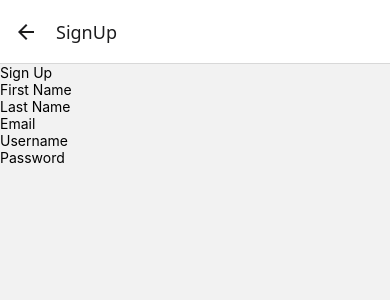
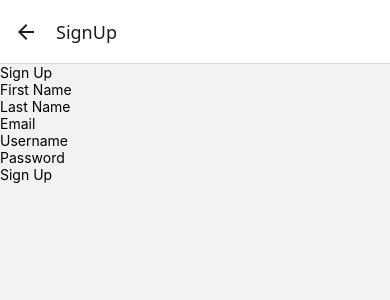
Before and after one commit to Beans-InJeans/IAT359_TravelApp, a React Native app in the folder HoneyHop/: screen /SignUp in a window 390 px wide. Shown: the top 300 px of the page. Built offline with nearby package versions, Linux system fonts and the light colour scheme; no server answers.

Commit message:
Add navigation, button to SignUp.js

```diff
--- a/HoneyHop/App.js
+++ b/HoneyHop/App.js
@@ -11,6 +11,7 @@ import { createBottomTabNavigator } from '@react-navigation/bottom-tabs';
 import Home from './src/screens/Home';
 import LogIn from './src/screens/Login';
 import SignUp from './src/screens/SignUp';
+import List from './src/screens/List';
 
 const Stack = createStackNavigator();
 
@@ -30,6 +31,7 @@ export default function App() {
         <Stack.Screen name="Home" component={Home}/>
         <Stack.Screen name="SignUp" component={SignUp}/>
         <Stack.Screen name="Login" component={LogIn}/>
+        <Stack.Screen name='List' component={List}/>
       </Stack.Navigator>
     </NavigationContainer>
   );
--- a/HoneyHop/src/screens/SignUp.js
+++ b/HoneyHop/src/screens/SignUp.js
@@ -3,7 +3,7 @@ import { StyleSheet, Text, TextInput, TouchableOpacity, View } from 'react-nativ
 import { createUserWithEmailAndPassword } from "firebase/auth";
 import { firebase_auth } from "../firebaseConfig";
 
-export default function SignUp() {
+export default function SignUp({ navigation }) {
     const [email, setEmail] = useState("");
     const [username, setUsername] = useState("");
     const [password, setPassword] = useState("");
@@ -14,6 +14,7 @@ export default function SignUp() {
         try {
             await createUserWithEmailAndPassword(firebase_auth, email, password);
             console.log("User created successfully.");
+            navigation.navigate("List");
         } catch (error) {
             console.error(error.message);
         }
@@ -46,7 +47,11 @@ export default function SignUp() {
                 // onChangeText={onChangeText}
                 value={password}
                 placeholder='Password'
+                secureTextEntry
             />
+            <TouchableOpacity onPress={handleSignUp}>
+                <Text>Sign Up</Text>
+            </TouchableOpacity>
         </View>
     );
 }
```
